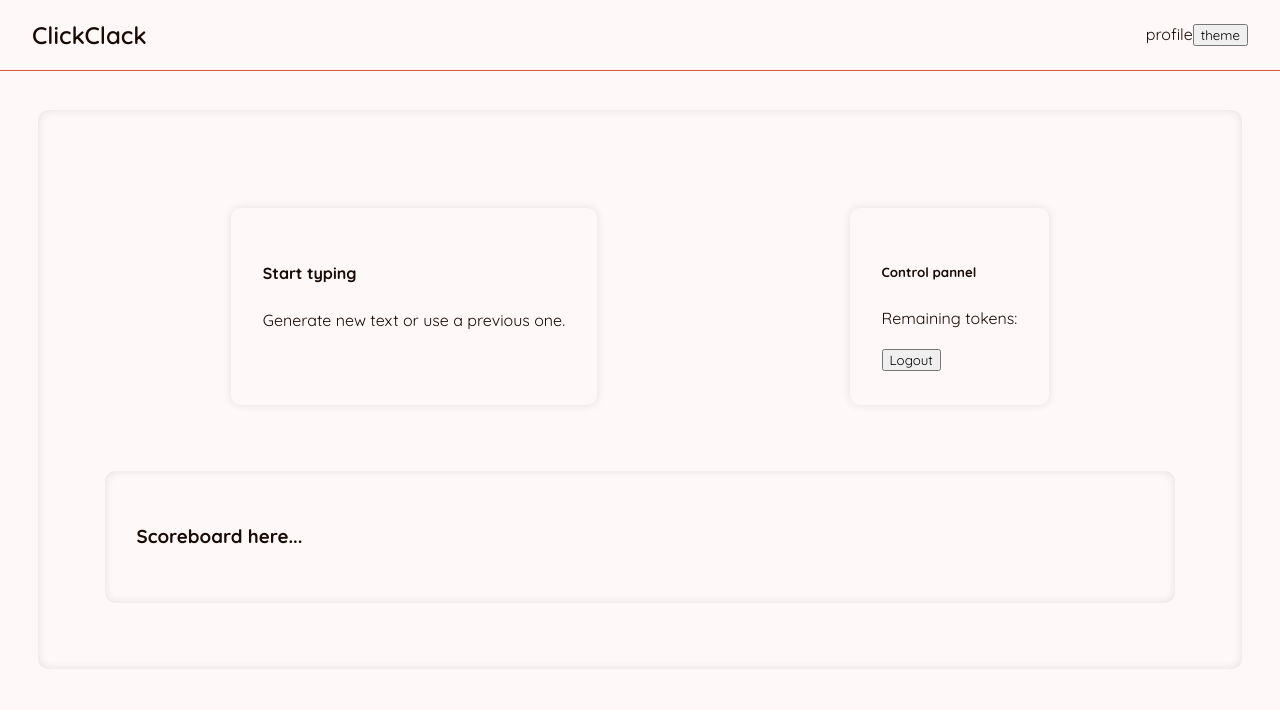
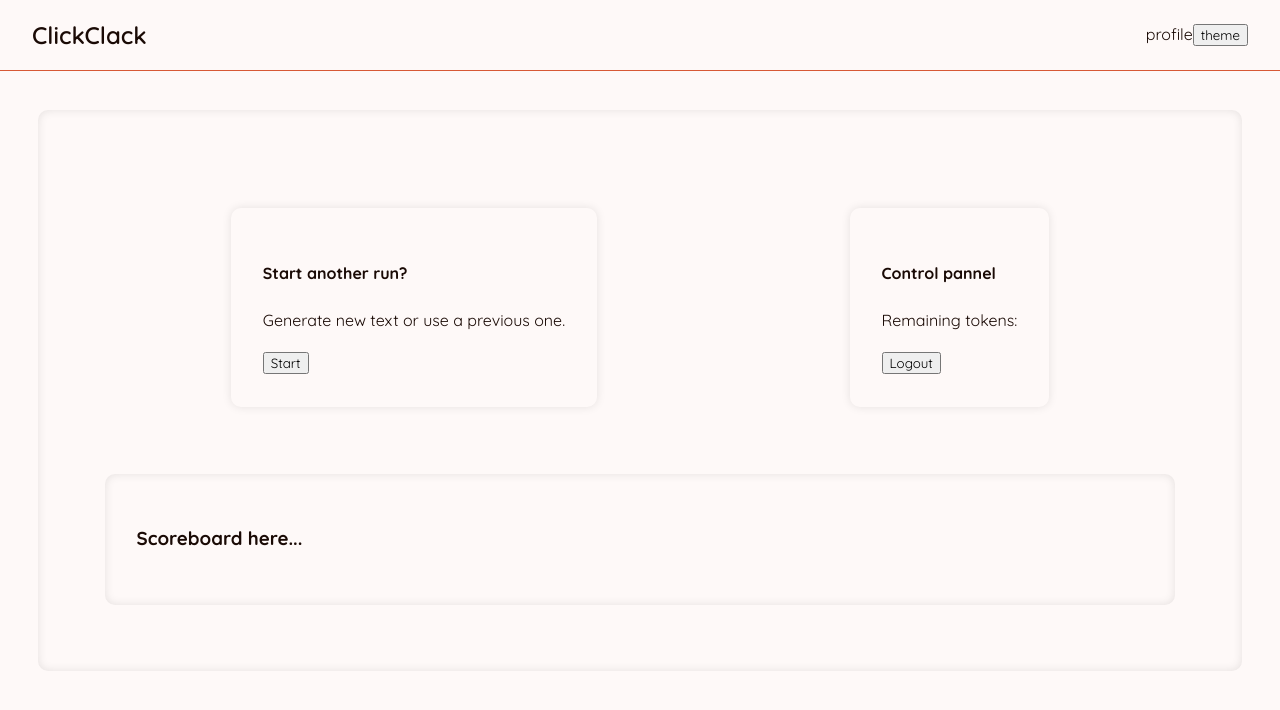
Before and after one commit to JDMCK/ClickClack, a Next.js app in the folder client/: page /profile/user in a window 1280 px wide. Shown: the top 710 px of the page. Built offline with nearby package versions, Linux system fonts and the light colour scheme.

Commit message:
Adjust component structure

```diff
--- a/client/src/app/profile/admin/page.js
+++ b/client/src/app/profile/admin/page.js
@@ -23,7 +23,7 @@ export default function UserProfile() {
                     <p>Generate new text or use a previous one.</p>
                 </div>
                 <div className='content'>
-                    <h5>Control pannel</h5>
+                    <h4>Control pannel</h4>
                     <p>Remaining tokens:</p>
                     <button type="submit" className="logout-button" disabled={loading}>{loading ? "Logging out..." : "Logout"}</button>
 
--- a/client/src/app/profile/user/page.js
+++ b/client/src/app/profile/user/page.js
@@ -17,14 +17,15 @@ export default function UserProfile() {
         <div className="container">
             <div className='content-box'>
 
-                <div className='content' onClick={() => { router.push('/typing/prompt'); }}>
-                    <h4>Start typing</h4>
+                <div className='content' >
+                    <h4>Start another run?</h4>
                     <p>Generate new text or use a previous one.</p>
+                    <button onClick={() => { router.push('/typing/prompt'); }}>Start</button>
                 </div>
                 <div className='content'>
-                    <h5>Control pannel</h5>
+                    <h4>Control pannel</h4>
                     <p>Remaining tokens:</p>
-                    <button type="submit" className="logout-button" disabled={loading}>{loading ? "Logging out..." : "Logout"}</button>
+                    <button type="submit" className="logout-btn" disabled={loading}>{loading ? "Logging out..." : "Logout"}</button>
 
                 </div>
             </div>
```
